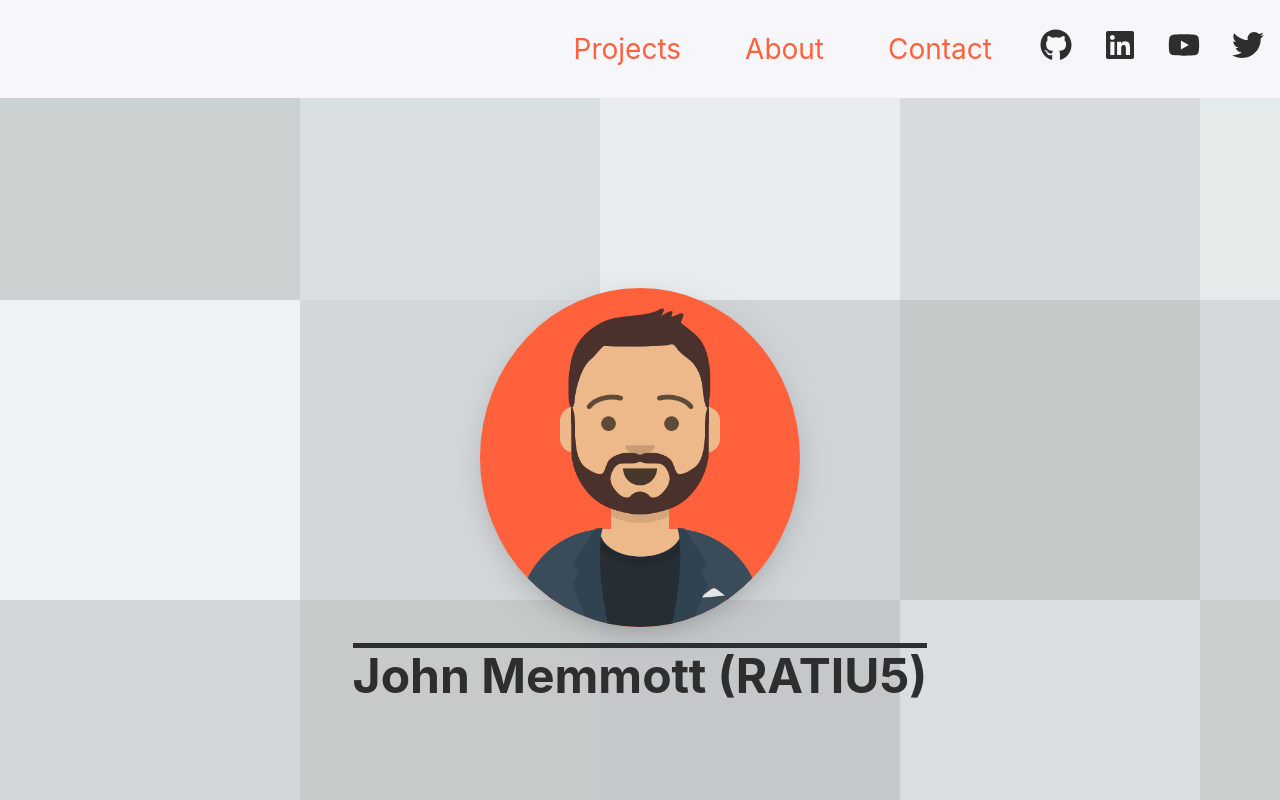
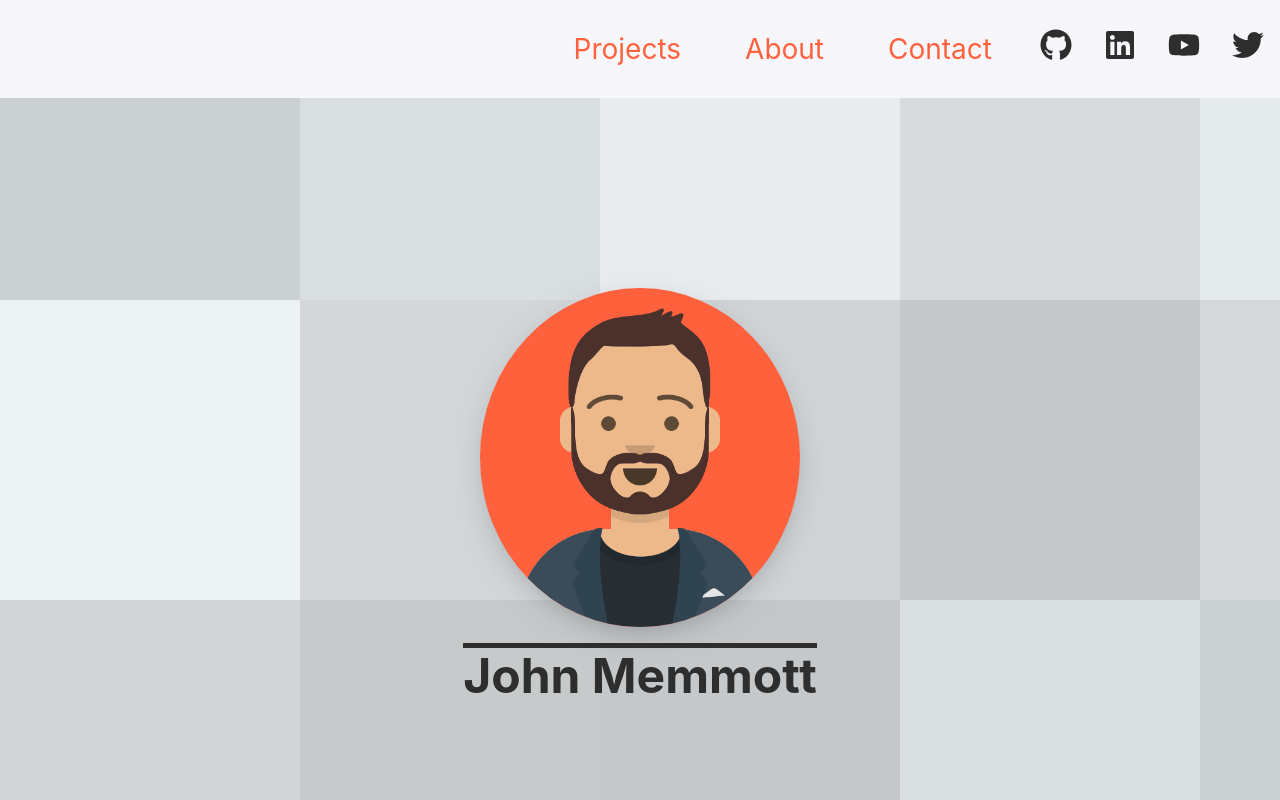
Before and after one commit to RATIU5/ratiu5.github.io, a Next.js app: page / in a window 1280 px wide. Shown: the top 800 px of the page. Built offline with nearby package versions, Linux system fonts and the light colour scheme.

Commit message:
Updated index.js

```diff
--- a/pages/index.js
+++ b/pages/index.js
@@ -43,7 +43,7 @@ export default function Home() {
 							<img src="/avatar_op.png" className={styles.avatar}></img>
 							<div className={styles.devider}></div>
 							<h1 className={styles.title}>
-								John Memmott (RATIU5)
+								John Memmott
 							</h1>
 						</div>
 					</div>
```
